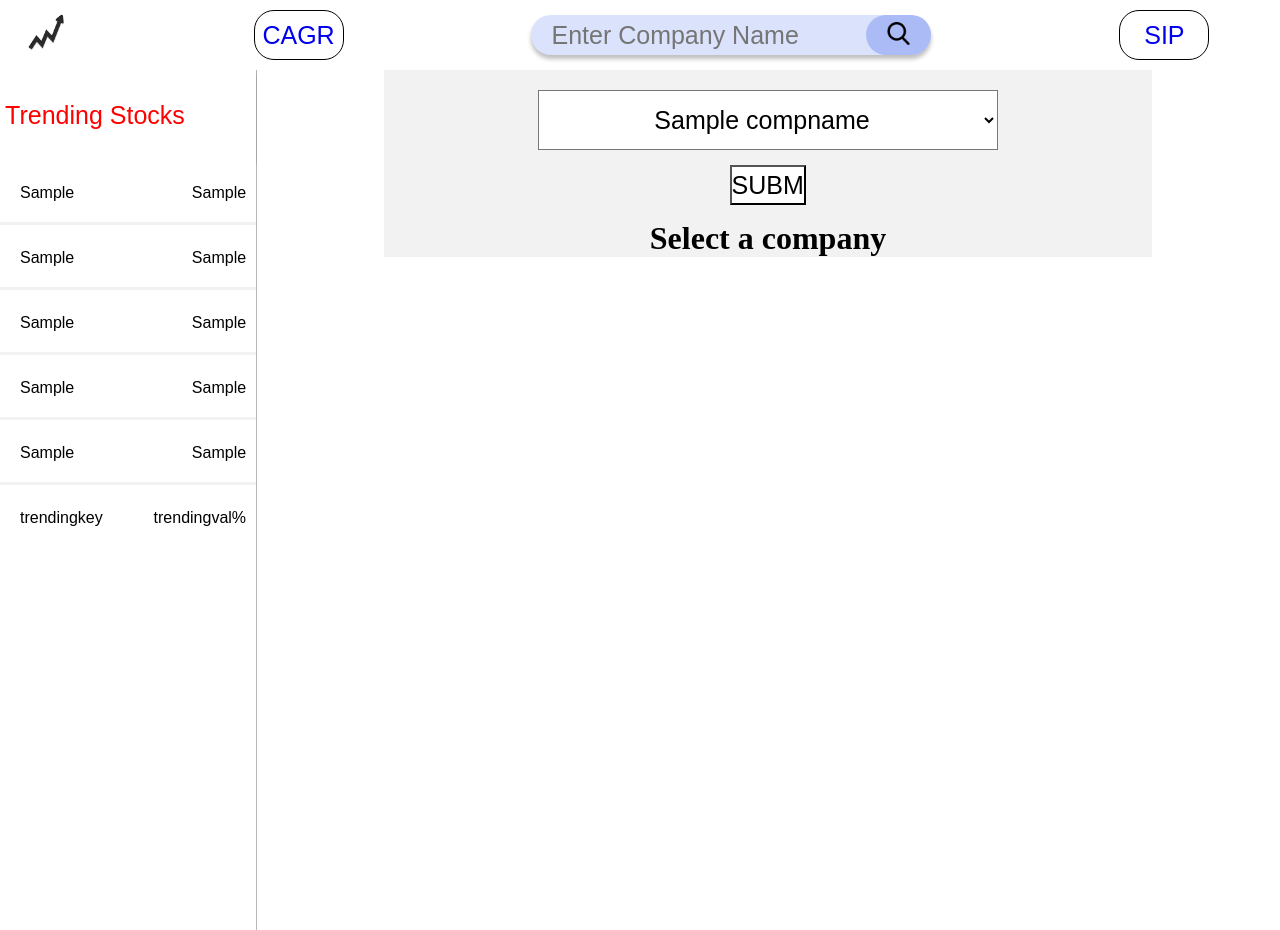
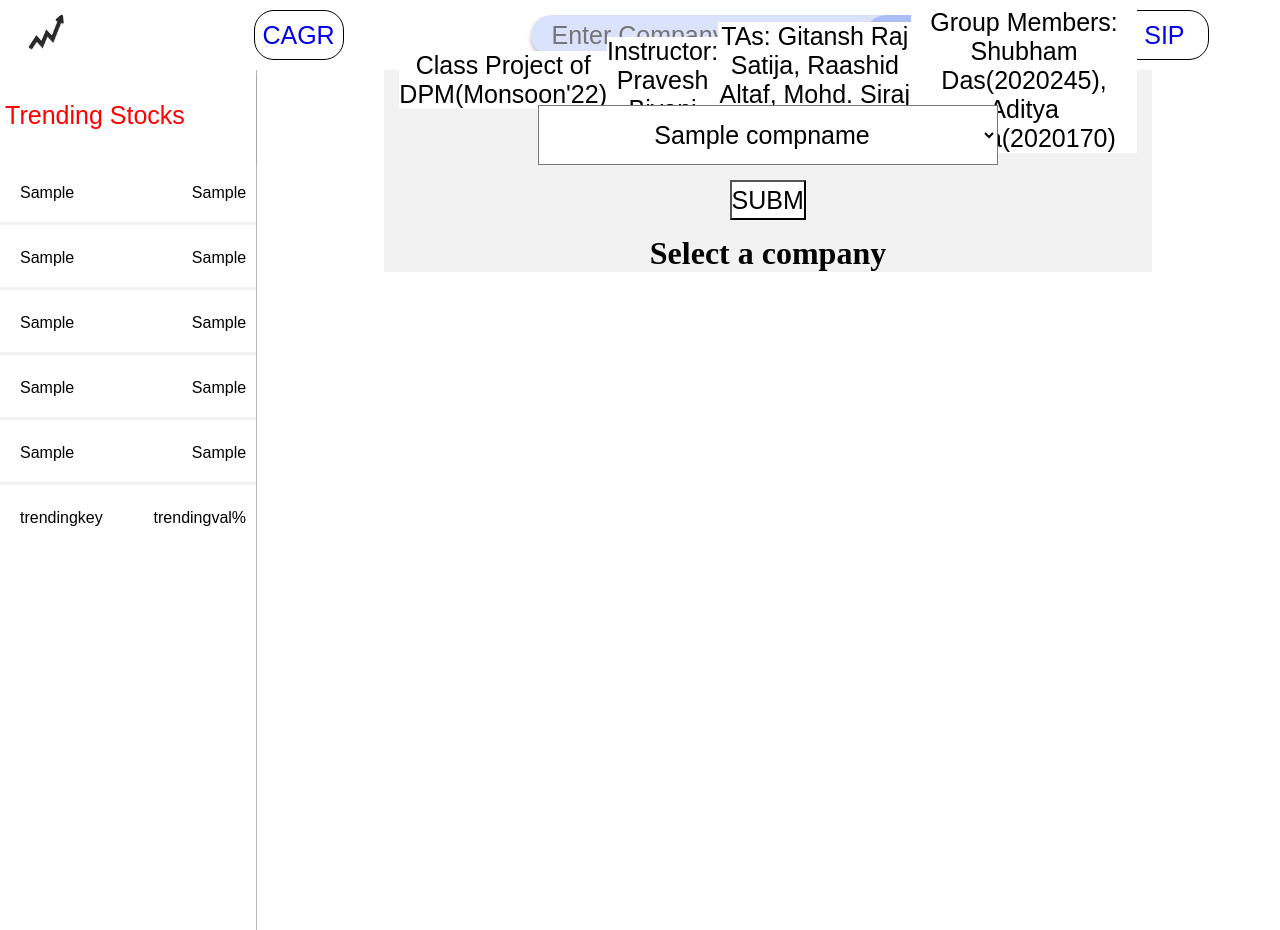
Before and after one commit to singlaaditya86/stockx, a Flask app: template templates/errorselectcompany.html in a window 1280 px wide. Run offline with Flask 2, Linux system fonts and the light colour scheme; the template is opened without the code that fills it: most values are stand-ins (such as "Sample title", 1, 10 or a date in 2020); parts of the project's set-up code (start-up, migrations or seed data) failed here and were passed over; some web fonts are replaced.

Commit message:
Changes in errorselectcompany.html

```diff
--- a/templates/errorselectcompany.html
+++ b/templates/errorselectcompany.html
@@ -127,7 +127,16 @@
     </div>
     <div class="data">
       <div class="border">
-      <header></header>
+      <header>
+        <a>Class Project of DPM(Monsoon'22)</a>
+        <hr />
+        <a>Instructor: Pravesh Biyani</a>
+        <hr />
+        <a>TAs: Gitansh Raj Satija, Raashid Altaf, Mohd. Siraj Ansari</a>
+        <hr />
+        <a>Group Members: Shubham Das(2020245), Aditya Singla(2020170)</a>
+      </header>
+      <hr />
       <form action="\data" , method="POST">
         <select class="form-control" name="namedropdown">
           <option>{{compname}}</option>
```
